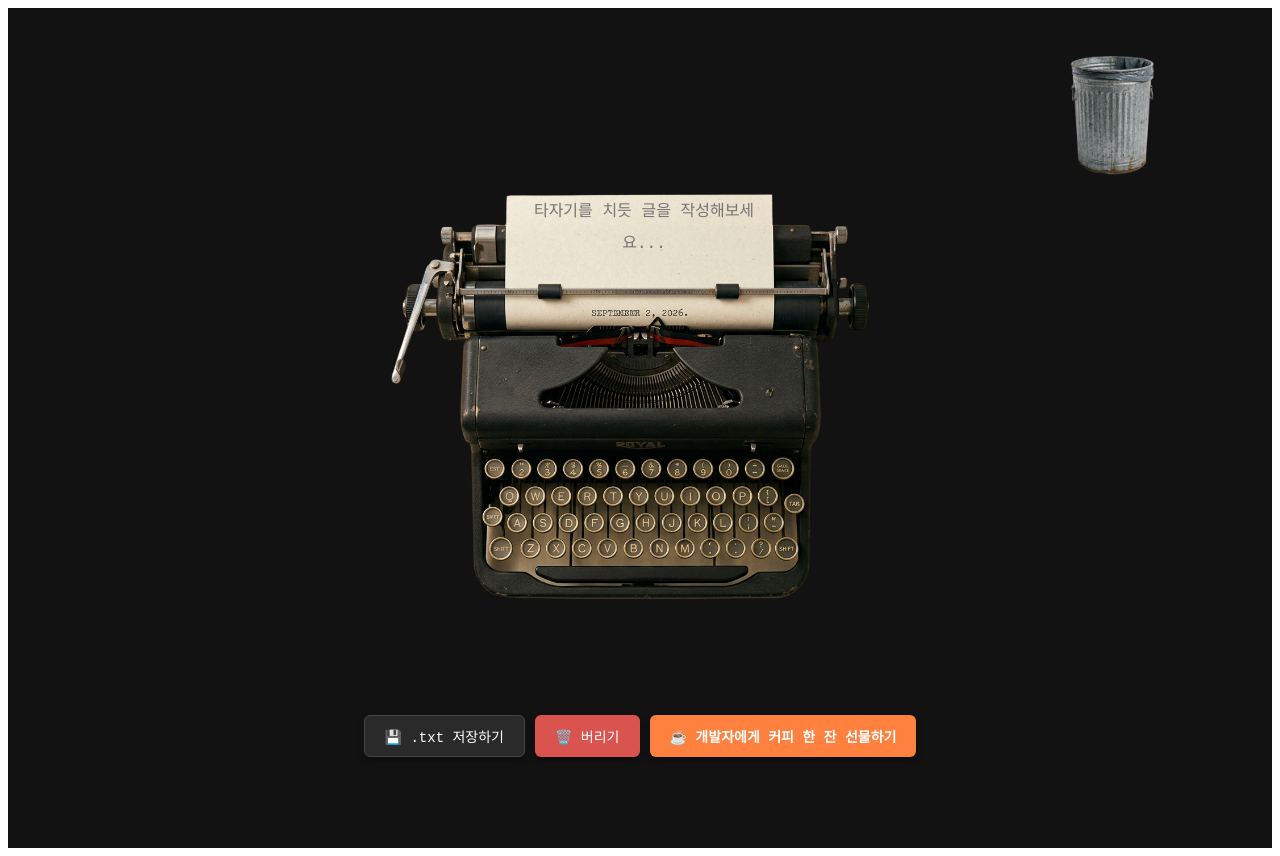
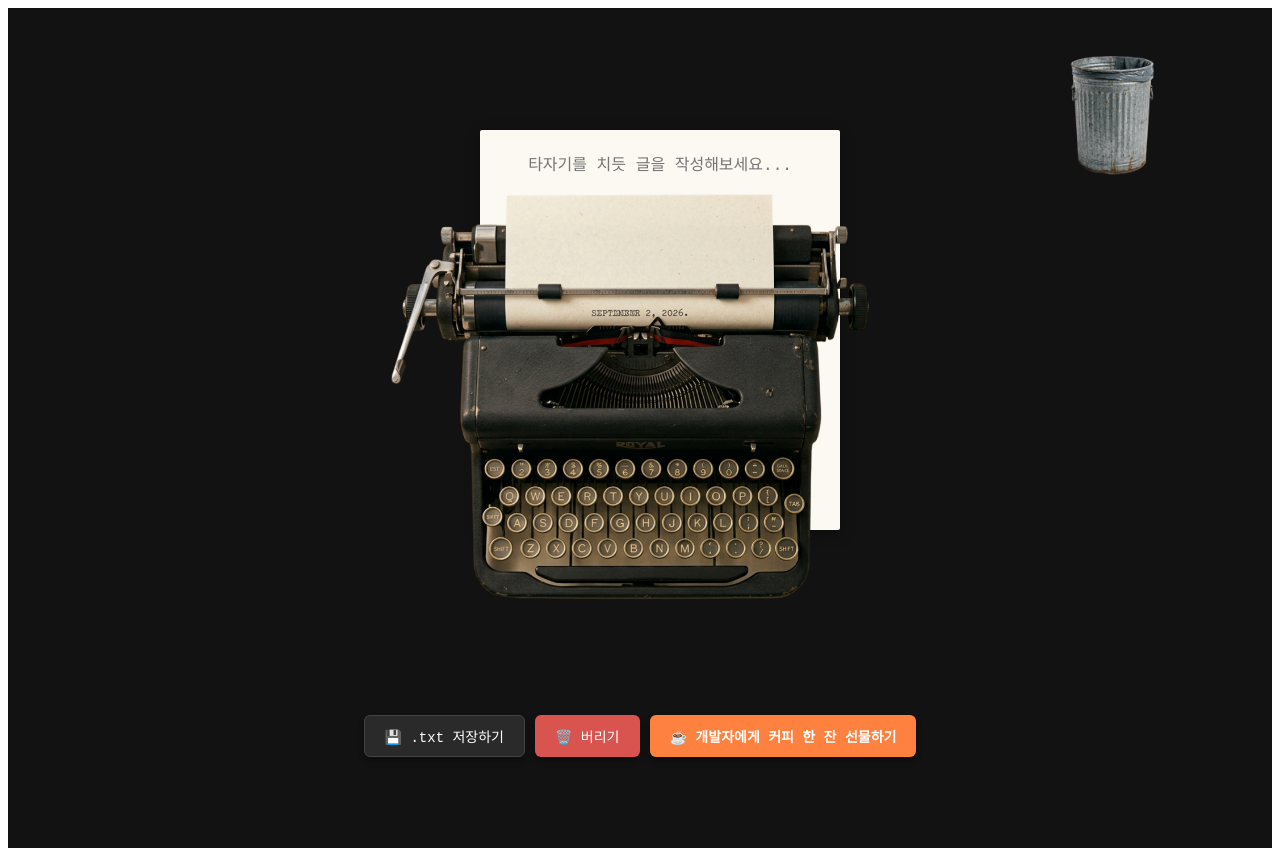
Before and after one commit to lia4682-ctrl/typewriter-web, a Next.js app: page / in a window 1280 px wide. Built offline with nearby package versions, Linux system fonts and the light colour scheme.

Commit message:
Update page.tsx

```diff
--- a/app/page.tsx
+++ b/app/page.tsx
@@ -4,7 +4,7 @@ import React, { useState, useRef, useEffect } from 'react';
 
 interface DiscardedPaper {
   id: number;
-  text: string; // 작성했던 글 내용
+  text: string;
   x: number;
   y: number;
   rotate: number;
@@ -22,6 +22,9 @@ export default function TypewriterApp() {
   const binRef = useRef<HTMLDivElement | null>(null);
   const dragOffsetRef = useRef<{ x: number; y: number }>({ x: 0, y: 0 });
   const isDraggingRef = useRef(false);
+
+  // 현재 커서가 있는 줄 번호 계산 (0부터 시작)
+  const [currentLineIndex, setCurrentLineIndex] = useState(0);
 
   useEffect(() => {
     const initAudio = () => {
@@ -42,19 +45,16 @@ export default function TypewriterApp() {
     };
   }, []);
 
-  const syncScroll = () => {
+  // 텍스트나 커서 위치가 바뀔 때 커서의 현재 줄 위치 업데이트
+  const updateCursorLine = () => {
     const el = textareaRef.current;
     if (!el) return;
-
-    const lineHeight = 32;
-    const linesBeforeCursor = text.substring(0, el.selectionStart).split('\n').length;
-
-    const targetScrollTop = Math.max(0, (linesBeforeCursor - 2) * lineHeight);
-    el.scrollTop = targetScrollTop;
+    const lines = text.substring(0, el.selectionStart).split('\n');
+    setCurrentLineIndex(lines.length - 1);
   };
 
   useEffect(() => {
-    syncScroll();
+    updateCursorLine();
   }, [text]);
 
   const playTypeSound = () => {
@@ -174,7 +174,7 @@ export default function TypewriterApp() {
 
     const newPaper: DiscardedPaper = {
       id: Date.now(),
-      text: text, // 작성 내용 저장
+      text: text,
       x: Math.floor(Math.random() * (windowWidth * 0.4)) + 50,
       y: Math.floor(Math.random() * (windowHeight * 0.4)) + 100,
       rotate: Math.floor(Math.random() * 360) - 180
@@ -182,6 +182,7 @@ export default function TypewriterApp() {
 
     setPapers((prev) => [...prev, newPaper]);
     setText('');
+    setCurrentLineIndex(0);
   };
 
   const handleMouseDown = (e: React.MouseEvent, id: number, paperX: number, paperY: number) => {
@@ -198,7 +199,6 @@ export default function TypewriterApp() {
     const handleMouseMove = (e: MouseEvent) => {
       if (draggingId === null) return;
 
-      // 마우스가 일정 수치 이상 이동했을 때만 드래그 상태로 인지
       isDraggingRef.current = true;
 
       const newX = e.clientX - dragOffsetRef.current.x;
@@ -252,12 +252,16 @@ export default function TypewriterApp() {
     };
   }, [draggingId]);
 
-  // 단순 클릭 시 텍스트 확인 모달 오픈
   const handlePaperClick = (paperText: string) => {
     if (!isDraggingRef.current) {
       setSelectedPaperText(paperText);
     }
   };
+
+  // 줄바꿈 이동 단위 (px)
+  const lineHeight = 32;
+  // 첫 줄 이후로 줄이 늘어날 때마다 종이가 위로 올라갈 yOffset 계산
+  const paperOffsetY = currentLineIndex * lineHeight;
 
   return (
     <main style={{
@@ -273,7 +277,7 @@ export default function TypewriterApp() {
       overflow: 'hidden',
       userSelect: 'none'
     }}>
-      {/* 우측 상단 휴지통 */}
+      {/* 휴지통 */}
       <div
         ref={binRef}
         style={{
@@ -295,7 +299,7 @@ export default function TypewriterApp() {
         />
       </div>
 
-      {/* 버려진 종이 아이템들 */}
+      {/* 버려진 종이들 */}
       {papers.map((paper) => (
         <img
           key={paper.id}
@@ -317,32 +321,44 @@ export default function TypewriterApp() {
         />
       ))}
 
-      {/* 타자기 베이스 */}
+      {/* 타자기 전체 영역 */}
       <div style={{
         position: 'relative',
         width: '100%',
         maxWidth: '800px',
         aspectRatio: '4 / 3',
-        backgroundImage: 'url("/typewriter-base.png")',
-        backgroundSize: 'contain',
-        backgroundPosition: 'center',
-        backgroundRepeat: 'no-repeat',
         zIndex: 1
       }}>
+        {/* 종이 및 입력 레이어 (줄바꿈 시 translateY로 위로 이동) */}
         <div style={{
           position: 'absolute',
-          top: '16%',
-          left: '34%',
-          width: '32%',
-          height: '72px',
-          overflow: 'hidden'
+          top: 0,
+          left: 0,
+          width: '100%',
+          height: '100%',
+          transform: `translateY(-${paperOffsetY}px)`,
+          transition: 'transform 0.2s cubic-bezier(0.25, 1, 0.5, 1)',
+          zIndex: 1
+        }}>
+          {/* 종이 이미지 / 배경 영역 */}
+          <div style={{
+            position: 'absolute',
+            top: '5%',
+            left: '30%',
+            width: '40%',
+            height: '60%',
+            backgroundColor: '#fcf8f2',
+            boxShadow: '0 4px 15px rgba(0,0,0,0.3)',
+            borderRadius: '2px',
+            padding: '20px'
           }}>
             <textarea
               ref={textareaRef}
               value={text}
               onChange={(e) => setText(e.target.value)}
               onKeyDown={handleKeyDown}
-            onSelect={syncScroll}
+              onClick={updateCursorLine}
+              onKeyUp={updateCursorLine}
               placeholder="타자기를 치듯 글을 작성해보세요..."
               autoFocus
               style={{
@@ -354,18 +370,34 @@ export default function TypewriterApp() {
                 resize: 'none',
                 fontFamily: 'Courier New, Courier, monospace',
                 fontSize: '16px',
-              lineHeight: '32px',
+                lineHeight: `${lineHeight}px`,
                 color: '#1a1a1a',
                 caretColor: '#1a1a1a',
                 textAlign: 'center',
-              padding: '0 4px',
+                padding: 0,
                 margin: 0,
-              overflowY: 'hidden',
+                overflow: 'hidden',
                 whiteSpace: 'pre-wrap',
                 wordBreak: 'break-word'
               }}
             />
           </div>
+        </div>
+
+        {/* 타자기 본체 이미지 (종이 위에 고정 배치) */}
+        <div style={{
+          position: 'absolute',
+          top: 0,
+          left: 0,
+          width: '100%',
+          height: '100%',
+          backgroundImage: 'url("/typewriter-base.png")',
+          backgroundSize: 'contain',
+          backgroundPosition: 'center',
+          backgroundRepeat: 'no-repeat',
+          pointerEvents: 'none',
+          zIndex: 2
+        }} />
       </div>
 
       {/* 하단 버튼 그룹 */}
```
Lines whose indentation alone changed are shown as unchanged.
